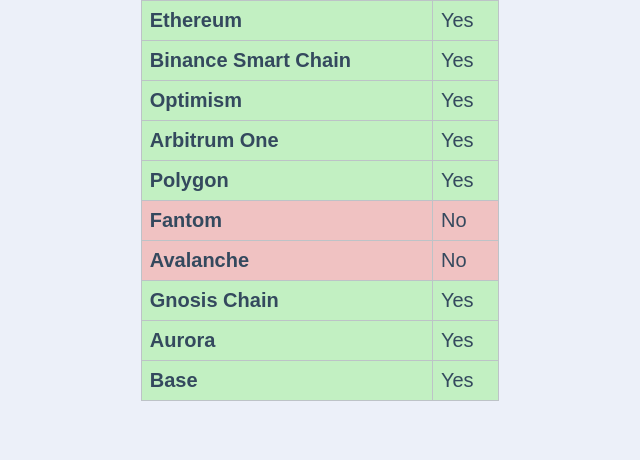
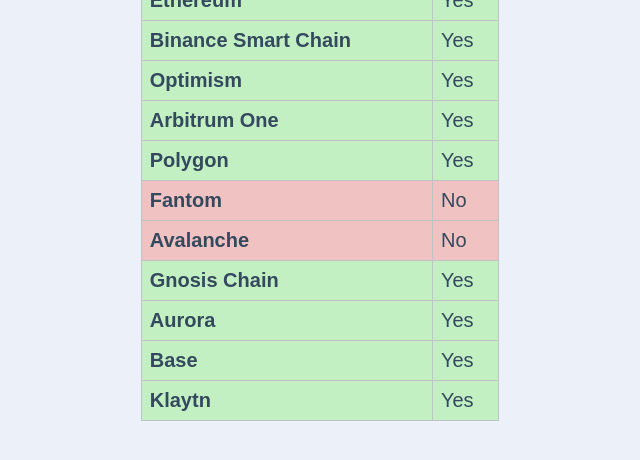
Before and after one commit to ZumZoom/push0-checker, a plain HTML site: page docs/index.html in a window 1280 px wide. Shown: the part 326-786 px from the top of the page, without its empty margins (320-960 px from the left). Drawn offline with Linux system fonts and the light colour scheme.

Commit message:
add klaytn support

```diff
--- a/docs/index.html
+++ b/docs/index.html
@@ -95,6 +95,10 @@
             <td class="bold">Base</td>
             <td>Yes</td>
         </tr>
+        <tr class="yes">
+            <td class="bold">Klaytn</td>
+            <td>Yes</td>
+        </tr>
     </table>
 </div>
 
```
Also changed, not shown: 1 other file.
